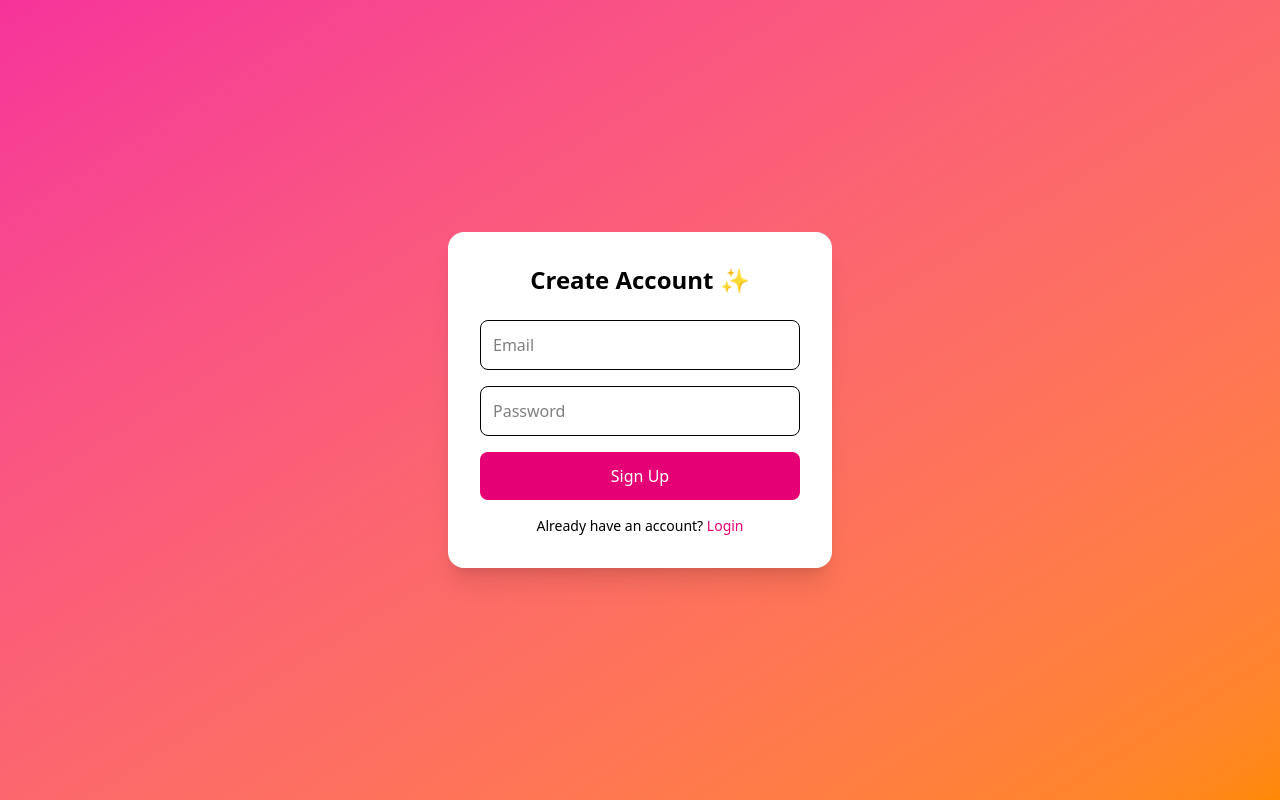
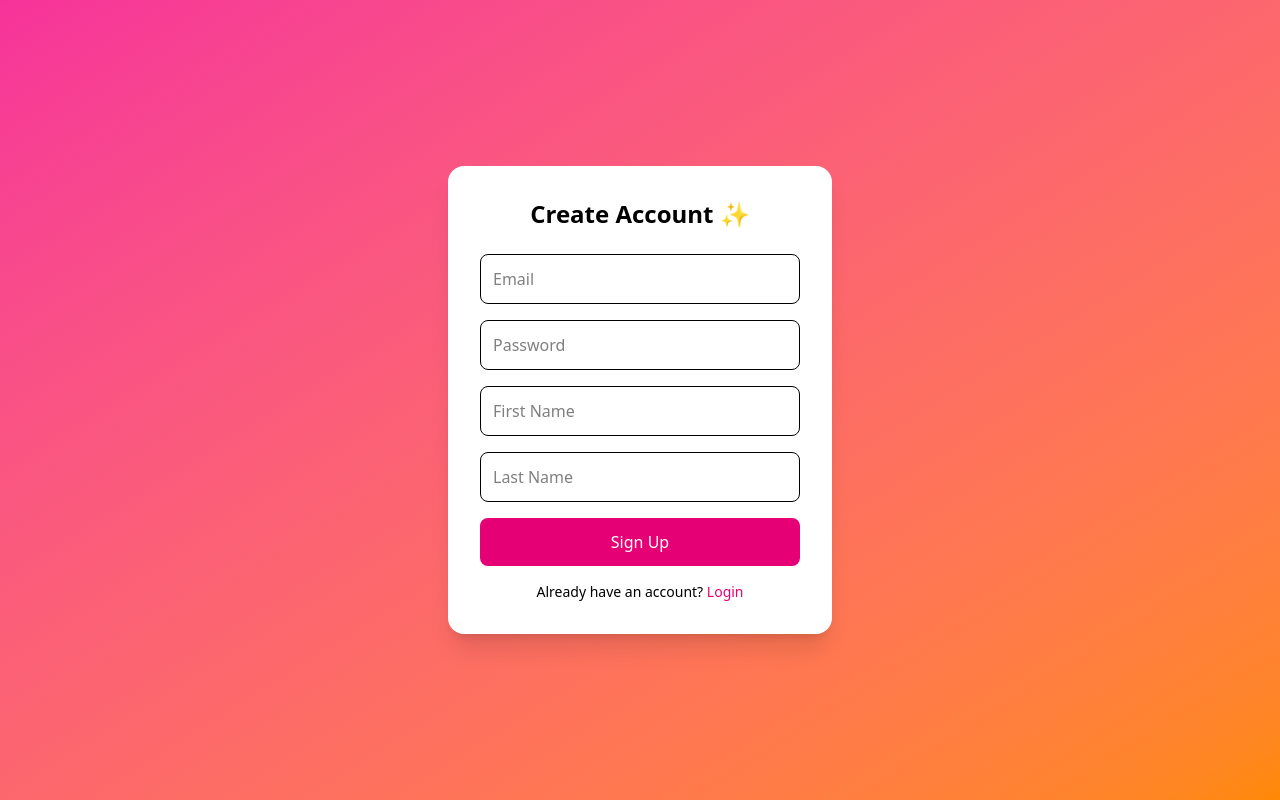
Before and after one commit to JawwadUmar/my-album-ui, a React (Vite) app: page /signup in a window 1280 px wide. Built offline with nearby package versions, Linux system fonts and the light colour scheme.

Commit message:
signup working

```diff
--- a/src/pages/Login.tsx
+++ b/src/pages/Login.tsx
@@ -8,7 +8,6 @@ const Login = () => {
 
   const handleLogin = (e: React.FormEvent) => {
     e.preventDefault();
-    // fake auth
     localStorage.setItem("token", "demo-token");
     navigate("/");
   };
--- a/src/pages/Signup.tsx
+++ b/src/pages/Signup.tsx
@@ -1,15 +1,40 @@
 // pages/Signup.tsx
 import { useState } from "react";
 import { useNavigate, Link } from "react-router";
+import { signup, type SignUpRequest} from "../api/auth";
+import { isAxiosError } from "axios";
 
 const Signup = () => {
   const [email, setEmail] = useState("");
   const [password, setPassword] = useState("");
+  const [firstName, setFirstName] = useState("");
+  const [lastName, setLastName] = useState("");
   const navigate = useNavigate();
 
-  const handleSignup = (e: React.FormEvent) => {
+  const handleSignup = async(e: React.FormEvent) => {
     e.preventDefault();
-    navigate("/login");
+      const requestData :SignUpRequest = {
+        email: email,
+        password: password,
+        first_name: firstName,
+        last_name: lastName,
+      };
+
+      try{
+        await signup(requestData);
+        alert("Signup successful! Please login.");
+        navigate("/login");
+      }
+
+      catch(error){
+        if (isAxiosError(error)) {
+        // Axios stores the backend response in error.response.data
+        const message = error.response?.data?.message || "Signup failed";
+        alert(message);
+      } else {
+        alert("An unexpected error occurred");
+      }
+      }
   };
 
   return (
@@ -29,6 +54,23 @@ const Signup = () => {
           value={password}
           onChange={(e) => setPassword(e.target.value)}
         />
+
+        <input
+          type="text"
+          className="w-full mb-4 p-3 border rounded-lg"
+          placeholder="First Name"
+          value={firstName}
+          onChange={(e) => setFirstName(e.target.value)}
+        />
+
+        <input
+          type="text"
+          className="w-full mb-4 p-3 border rounded-lg"
+          placeholder="Last Name"
+          value={lastName}
+          onChange={(e) => setLastName(e.target.value)}
+        />
+
         <button className="w-full bg-pink-600 text-white p-3 rounded-lg hover:bg-pink-700">
           Sign Up
         </button>
```
